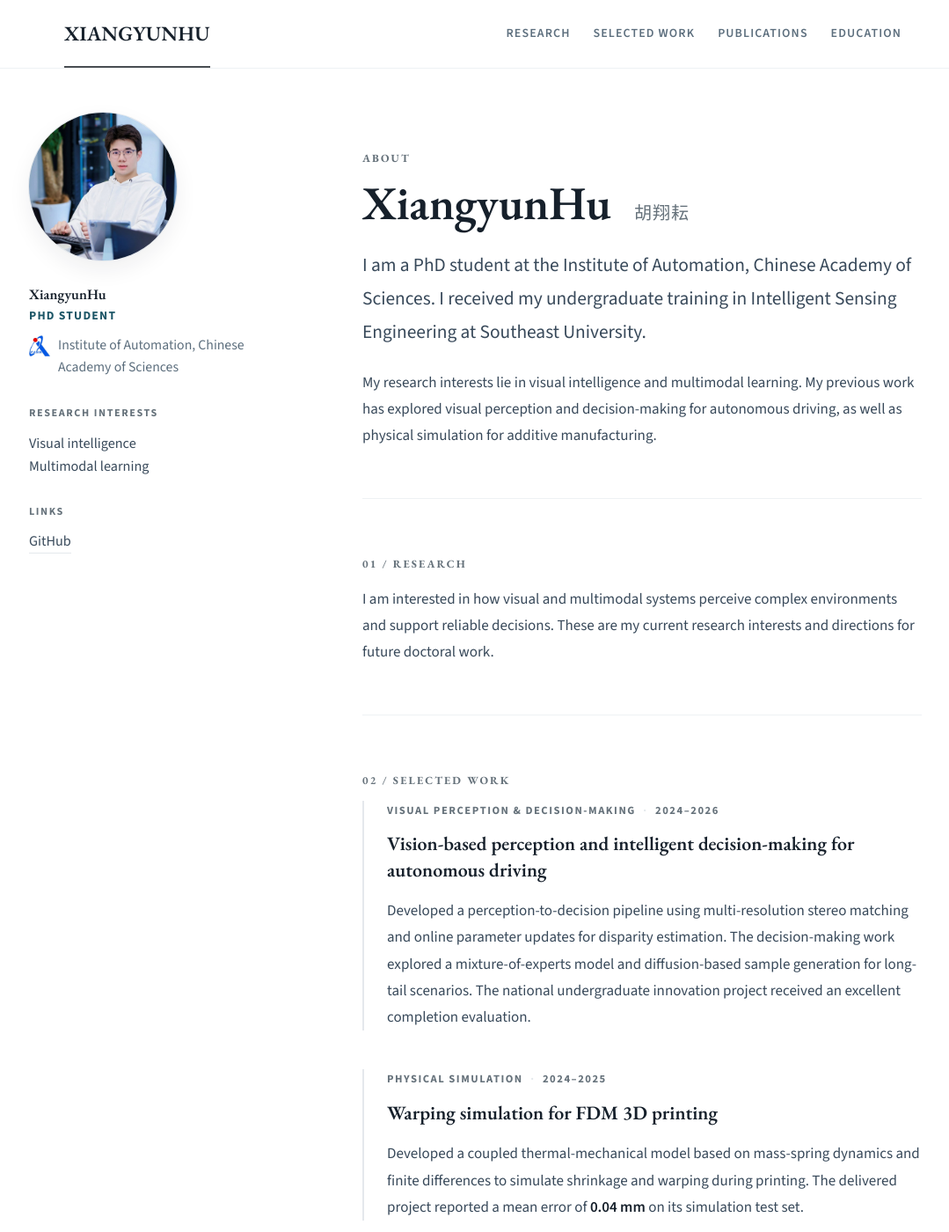
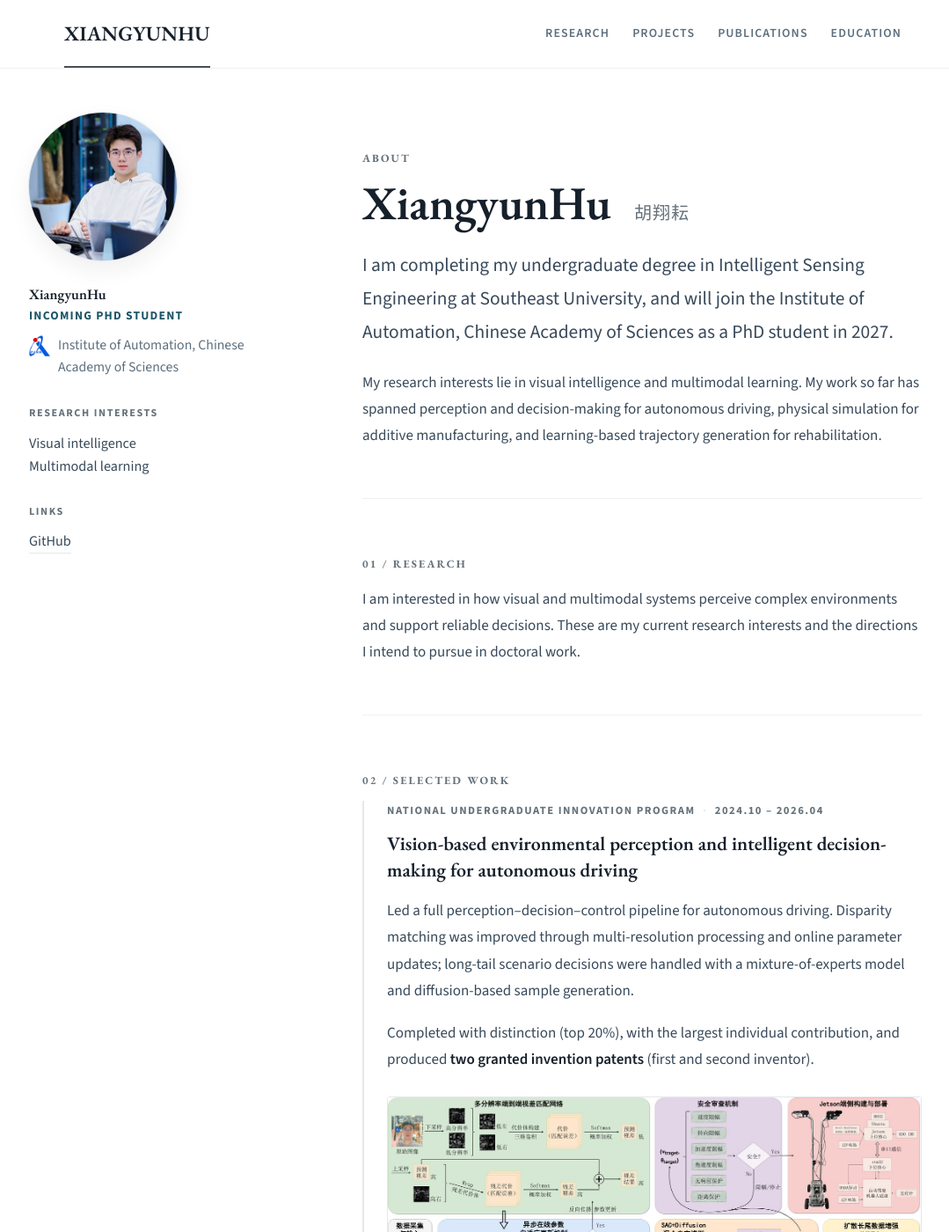
Before and after one commit to RichardHu6666/richardhu6666.github.io, a Jekyll site: the page built from index.html, in a window 1280 px wide and 1400 px high. Shown: the whole window at 88% size, without its empty margins (85-1164 px from the left). Built offline with Jekyll 4.4.1, drawn with Linux system fonts in a browser that asks for light colours; some of the changed text lies outside the part shown.

Commit message:
Add project figures and take the project titles from the CV
Content pass against the CV, plus the three figures.

Figures. assets/images/research/ now holds three optimized JPEGs (~380 KB total)
referenced from the project entries as <figure> blocks with captions, spanning
the full content column so the diagrams stay legible. The sources were not
web-ready: one was a WebP file carrying a .jpg extension, one was a 13086x5883
PNG at 29 MB. .preview/prepare-figures.py normalizes format and size, and the
originals stay in pics/, now git-ignored.

Titles and attributions now follow the CV:

- Vision-based environmental perception and intelligent decision-making for
  autonomous driving (National Undergraduate Innovation Program)
- FDM 3D printing warping simulation (Jiangsu Key Laboratory of Robot
  Perception and Control Technology, with Shenzhen Creality 3D Technology)
- Upper-limb rehabilitation trajectory generation system (National Key
  Laboratory of Digital Medical Engineering)
- The Robotic Era of Gynecologic Surgery (first author, submitted to
  Intelligent Medicine)

Correction: the two laboratory projects are at Southeast University, not at the
Institute of Automation - earlier copy implied otherwise. The survey moves from
"Selected work" to Publications, which is what it is, and the navigation entry
follows.

Detail added from the CV that the page was missing: the two granted invention
patents, the distinction grade and sole-contributor note, the journal the survey
went to, and the degree details in Education.

Status correction. The page described the author as a PhD student at the
Institute of Automation. The CV says otherwise: undergraduate, 2023 cohort,
holding a recommendation for postgraduate admission. The site now reads
"completing my undergraduate degree ... and will join the Institute of
Automation ... as a PhD student in 2027", the sidebar role is "Incoming PhD
Student", and Education carries the real dates (Southeast University 2023-2027
expected, Institute of Automation from 2027) instead of the dates I had
estimated.

```diff
--- a/_config.yml
+++ b/_config.yml
@@ -24,7 +24,7 @@
   # Biographic information
   avatar           : "profile.jpg"
   name             : "XiangyunHu"
-  description      : "PhD Student"
+  description      : "Incoming PhD Student"
   pronouns         : ""
   bio              : "Research interests in visual intelligence and multimodal learning."
   location         : ""
--- a/_data/navigation.yml
+++ b/_data/navigation.yml
@@ -10,7 +10,7 @@
 main:
   - title: "Research"
     url: /#research
-  - title: "Selected Work"
+  - title: "Projects"
     url: /#work
   - title: "Publications"
     url: /#publications
--- a/_sass/_site.scss
+++ b/_sass/_site.scss
@@ -633,6 +633,31 @@
   line-height: 1.45;
 }
 
+/* Project figures. The image spans the full content column rather than the
+   text measure, so diagrams stay readable; the caption sits under it in the
+   serif face, at a small size, as a printed figure would. */
+.research-figure {
+  margin: 26px 0 0;
+}
+
+.research-figure img {
+  display: block;
+  width: 100%;
+  height: auto;
+  border: 1px solid var(--rule);
+  border-radius: 3px;
+  background: var(--bg-sunken);
+}
+
+.research-figure figcaption {
+  margin-top: 11px;
+  max-width: 62ch;
+  color: var(--ink-muted);
+  font-family: var(--font-display);
+  font-size: 0.92rem;
+  line-height: 1.55;
+}
+
 
 /* ==========================================================================
    9. EDUCATION LIST
--- a/index.html
+++ b/index.html
@@ -7,65 +7,78 @@
 
 <section id="about" class="home-section">
   <h2 class="section-kicker">About</h2>
-  <h1 class="visually-hidden">XiangyunHu (胡翔耘) - PhD student at the Institute of Automation, Chinese Academy of Sciences</h1>
+  <h1 class="visually-hidden">XiangyunHu (胡翔耘) - incoming PhD student at the Institute of Automation, Chinese Academy of Sciences</h1>
   <p class="display-name" aria-hidden="true">XiangyunHu<span class="native-name" lang="zh-CN">胡翔耘</span></p>
-  <p class="lead">I am a PhD student at the Institute of Automation, Chinese Academy of Sciences. I received my undergraduate training in Intelligent Sensing Engineering at Southeast University.</p>
-  <p>My research interests lie in visual intelligence and multimodal learning. My previous work has explored visual perception and decision-making for autonomous driving, as well as physical simulation for additive manufacturing.</p>
+  <p class="lead">I am completing my undergraduate degree in Intelligent Sensing Engineering at Southeast University, and will join the Institute of Automation, Chinese Academy of Sciences as a PhD student in 2027.</p>
+  <p>My research interests lie in visual intelligence and multimodal learning. My work so far has spanned perception and decision-making for autonomous driving, physical simulation for additive manufacturing, and learning-based trajectory generation for rehabilitation.</p>
 </section>
 
 <section id="research" class="home-section">
   <h2 class="section-kicker">01 / Research</h2>
-  <p>I am interested in how visual and multimodal systems perceive complex environments and support reliable decisions. These are my current research interests and directions for future doctoral work.</p>
+  <p>I am interested in how visual and multimodal systems perceive complex environments and support reliable decisions. These are my current research interests and the directions I intend to pursue in doctoral work.</p>
 </section>
 
 <section id="work" class="home-section">
   <h2 class="section-kicker">02 / Selected work</h2>
 
   <article class="research-entry">
-    <p class="entry-meta">Visual perception &amp; decision-making <span aria-hidden="true">·</span> 2024–2026</p>
-    <h3>Vision-based perception and intelligent decision-making for autonomous driving</h3>
-    <p>Developed a perception-to-decision pipeline using multi-resolution stereo matching and online parameter updates for disparity estimation. The decision-making work explored a mixture-of-experts model and diffusion-based sample generation for long-tail scenarios. The national undergraduate innovation project received an excellent completion evaluation.</p>
+    <p class="entry-meta">National Undergraduate Innovation Program <span aria-hidden="true">·</span> 2024.10 – 2026.04</p>
+    <h3>Vision-based environmental perception and intelligent decision-making for autonomous driving</h3>
+    <p>Led a full perception–decision–control pipeline for autonomous driving. Disparity matching was improved through multi-resolution processing and online parameter updates; long-tail scenario decisions were handled with a mixture-of-experts model and diffusion-based sample generation.</p>
+    <p>Completed with distinction (top 20%), with the largest individual contribution, and produced <strong>two granted invention patents</strong> (first and second inventor).</p>
+    <figure class="research-figure">
+      <img src="assets/images/research/auto-driving.jpg" alt="System architecture of the autonomous driving project: multi-resolution stereo disparity matching, an asynchronous online parameter update mechanism, a safety review block, a SAC and diffusion mixture-of-experts decision model, Jetson deployment, and diffusion-based augmentation of long-tail trajectories." width="1400" height="629" loading="lazy" decoding="async">
+      <figcaption>Pipeline overview: multi-resolution stereo matching with online parameter updates, safety arbitration, a mixture-of-experts decision model, and diffusion-based long-tail augmentation, deployed on a Jetson platform.</figcaption>
+    </figure>
   </article>
 
   <article class="research-entry">
-    <p class="entry-meta">Physical simulation <span aria-hidden="true">·</span> 2024–2025</p>
-    <h3>Warping simulation for FDM 3D printing</h3>
-    <p>Developed a coupled thermal-mechanical model based on mass-spring dynamics and finite differences to simulate shrinkage and warping during printing. The delivered project reported a mean error of <strong>0.04 mm</strong> on its simulation test set.</p>
+    <p class="entry-meta">Jiangsu Key Laboratory of Robot Perception and Control Technology <span aria-hidden="true">·</span> 2024.10 – 2025.12</p>
+    <h3>FDM 3D printing warping simulation</h3>
+    <p>Developed a coupled thermal–mechanical model based on mass-spring dynamics and finite differences to simulate heat shrinkage and warping during printing. Delivered in collaboration with Shenzhen Creality 3D Technology, with a mean error of <strong>0.04 mm</strong> on the simulation test set.</p>
+    <p>Sole contributor on the delivered project.</p>
+    <figure class="research-figure">
+      <img src="assets/images/research/fdm-warping.jpg" alt="An FDM 3D printer extruding a small red printed part on its build plate." width="1400" height="787" loading="lazy" decoding="async">
+      <figcaption>FDM printing, the process the thermal–mechanical model simulates.</figcaption>
+    </figure>
   </article>
-</section>
 
-<section id="additional" class="home-section">
-  <h2 class="section-kicker">03 / Additional research</h2>
   <article class="research-entry">
-    <h3>Personalized upper-limb rehabilitation trajectories</h3>
-    <p>Ongoing work on a trajectory generation system combining a Transformer-based imitation model and a diffusion generator. Initial experiments are complete; data collection and model refinement are in progress.</p>
+    <p class="entry-meta">National Key Laboratory of Digital Medical Engineering <span aria-hidden="true">·</span> 2025.07 – present</p>
+    <h3>Upper-limb rehabilitation trajectory generation system</h3>
+    <p>Building a system that generates personalized upper-limb rehabilitation trajectories, combining a Transformer-based imitation model with a diffusion generator to produce training paths matched to a patient's assessed ability. The algorithm framework and initial experiments are complete; data collection and refinement are in progress.</p>
   </article>
 </section>
 
 <section id="publications" class="home-section">
-  <h2 class="section-kicker">04 / Publications</h2>
+  <h2 class="section-kicker">03 / Publications</h2>
   <article class="research-entry publication-entry">
-    <p class="entry-meta">Submitted manuscript</p>
+    <p class="entry-meta">First author <span aria-hidden="true">·</span> Submitted 2025</p>
     <h3>The Robotic Era of Gynecologic Surgery: A Comprehensive Review and the Next-Decade Outlook</h3>
+    <p>Submitted to <em>Intelligent Medicine</em> (JCR Q1, IF 6.9). Proposes a clinical-need-to-engineering-design mapping framework that avoids the usual black-box treatment of robotic systems, and sets out a design and development roadmap for gynecologic surgical robotics.</p>
+    <figure class="research-figure">
+      <img src="assets/images/research/gyn-surgery-survey.jpg" alt="Diagram of the survey's organizing framework: requirements and constraints on the left, robotic design and human-robot interaction and workflow in the middle, and clinical applications on the right, joined by labelled mapping arrows." width="1400" height="764" loading="lazy" decoding="async">
+      <figcaption>The review's organizing framework, mapping clinical requirements through robotic design and human-robot interaction to clinical applications.</figcaption>
+    </figure>
   </article>
 </section>
 
 <section id="education" class="home-section">
-  <h2 class="section-kicker">05 / Education</h2>
+  <h2 class="section-kicker">04 / Education</h2>
+  <article class="education-entry" itemscope itemtype="https://schema.org/CollegeOrUniversity">
+    <img class="education-entry__mark" src="assets/images/institutions/seu.png" alt="" width="44" height="44" loading="lazy" decoding="async">
+    <div class="education-entry__body">
+      <p class="education-entry__when">2023 – 2027 (expected)</p>
+      <h3 itemprop="name">Southeast University</h3>
+      <p itemprop="description">BEng in Intelligent Sensing Engineering, School of Instrument Science and Engineering. GPA 3.81/4.8, ranked 5/57, recommended for postgraduate admission without examination.</p>
+    </div>
+  </article>
   <article class="education-entry" itemscope itemtype="https://schema.org/EducationalOrganization">
     <img class="education-entry__mark" src="assets/images/institutions/casia.png" alt="" width="44" height="44" loading="lazy" decoding="async">
     <div class="education-entry__body">
-      <p class="education-entry__when">2026 – present</p>
+      <p class="education-entry__when">From 2027</p>
       <h3 itemprop="name">Institute of Automation, Chinese Academy of Sciences</h3>
-      <p itemprop="description">PhD student</p>
-    </div>
-  </article>
-  <article class="education-entry" itemscope itemtype="https://schema.org/CollegeOrUniversity">
-    <img class="education-entry__mark" src="assets/images/institutions/seu.png" alt="" width="44" height="44" loading="lazy" decoding="async">
-    <div class="education-entry__body">
-      <p class="education-entry__when">2022 – 2026</p>
-      <h3 itemprop="name">Southeast University</h3>
-      <p itemprop="description">Undergraduate studies in Intelligent Sensing Engineering</p>
+      <p itemprop="description">Incoming PhD student</p>
     </div>
   </article>
 </section>
```
Also changed, not shown: README.md, assets/images/research/auto-driving.jpg (added), assets/images/research/fdm-warping.jpg (added), assets/images/research/gyn-surgery-survey.jpg (added), 1 other file.
